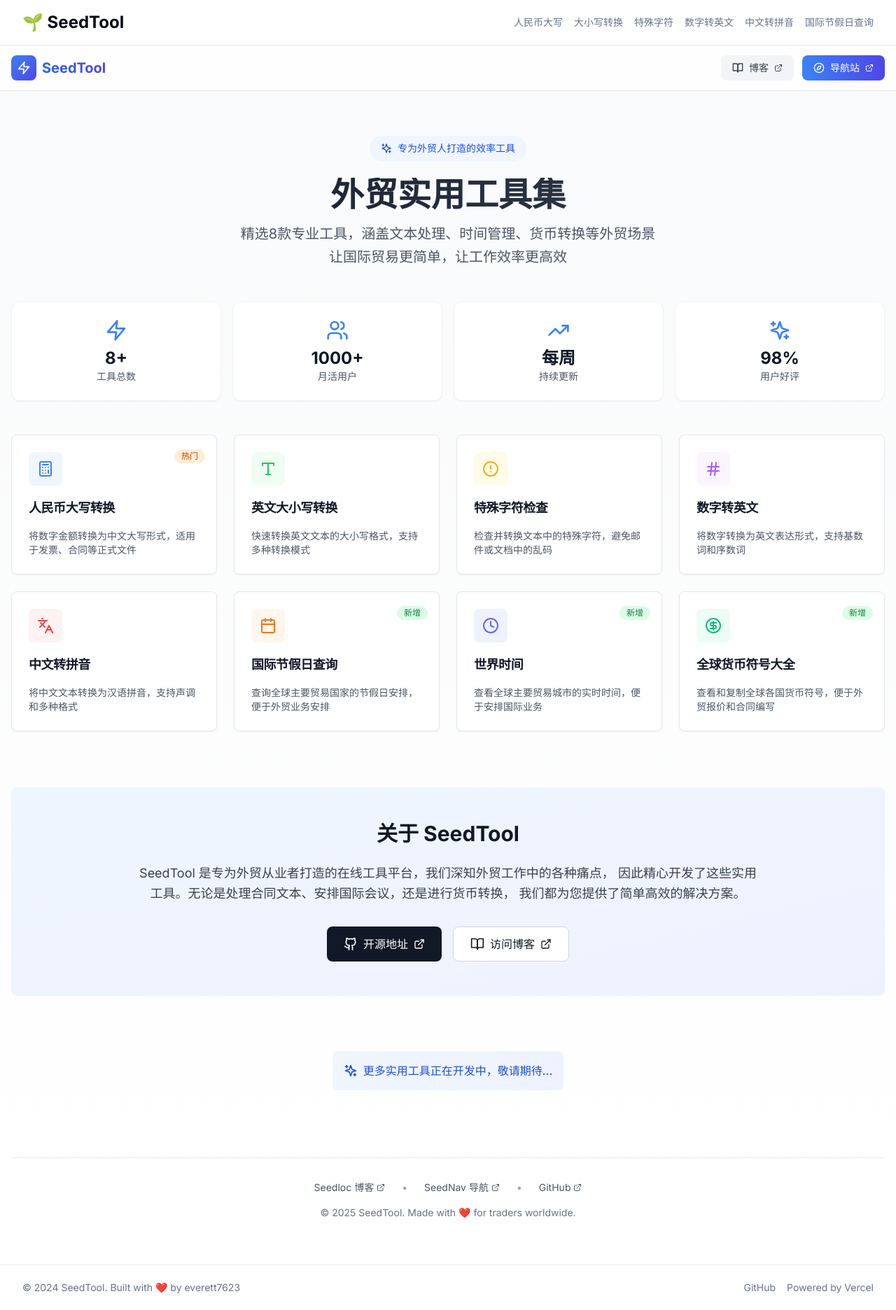
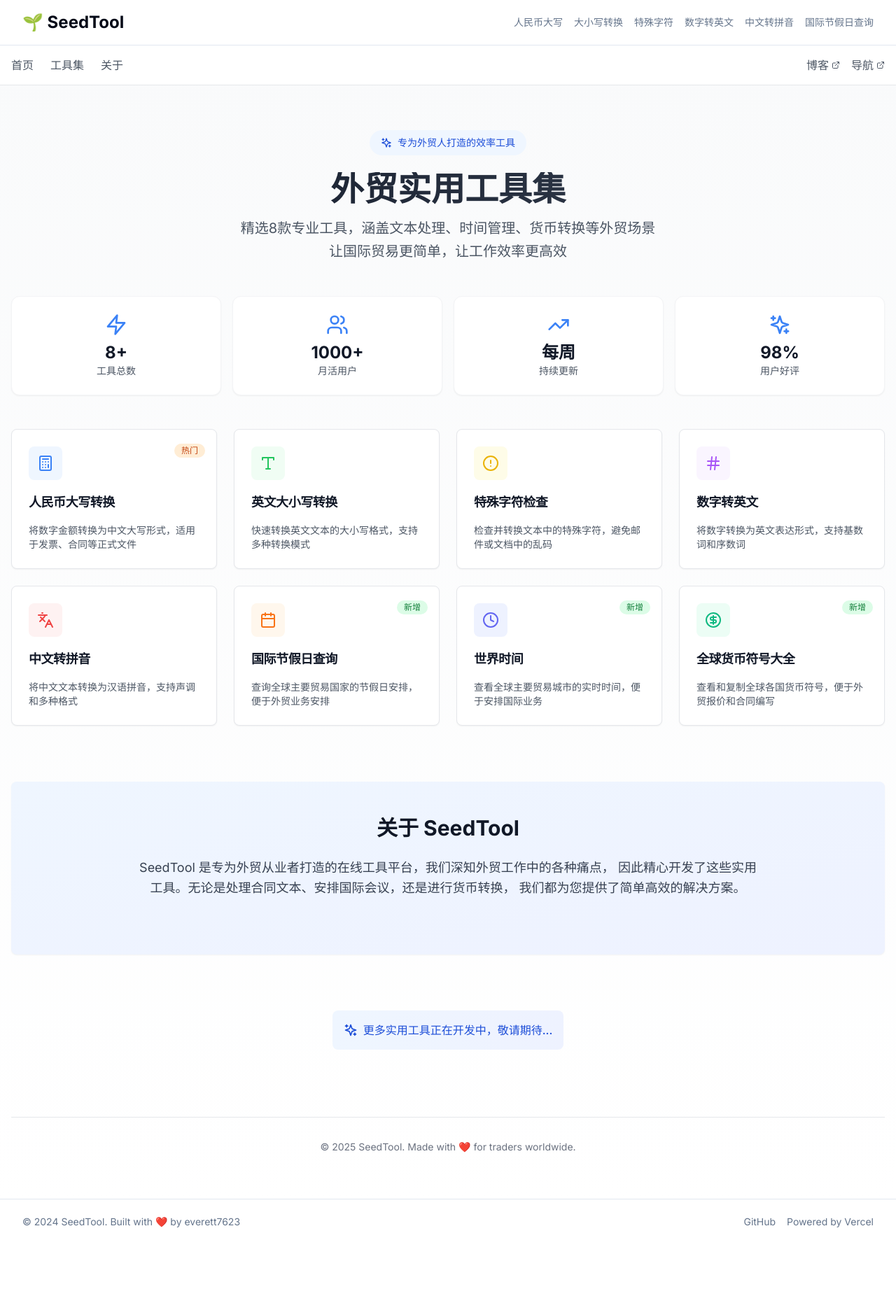
Before and after one commit to everett7623/Globokit, a Next.js app: page / in a window 1280 px wide. Shown: the whole page at 70% size. After the commit the page ends 1778 px from the top, so only its background shows below. Built offline with nearby package versions, Linux system fonts and the light colour scheme.

Commit message:
Update page.tsx

```diff
--- a/app/page.tsx
+++ b/app/page.tsx
@@ -1,10 +1,9 @@
 // 路径: seedtool/app/page.tsx
 // 更新时间: 2025-07-22
-// 说明: 优化布局，添加导航栏和外部链接
+// 说明: 简化布局，只保留顶部导航
 
 import Link from 'next/link'
 import { Card, CardContent, CardDescription, CardHeader, CardTitle } from '@/components/ui/card'
-import { Button } from '@/components/ui/button'
 import { Badge } from '@/components/ui/badge'
 import {
   Calculator,
@@ -18,8 +17,6 @@ import {
   ExternalLink,
   BookOpen,
   Compass,
-  Github,
-  Menu,
   Sparkles,
   TrendingUp,
   Users,
@@ -111,54 +108,39 @@ const stats = [
 export default function HomePage() {
   return (
     <div className="min-h-screen bg-gradient-to-b from-gray-50 to-white">
-      {/* 导航栏 */}
-      <nav className="sticky top-0 z-50 bg-white/80 backdrop-blur-md border-b border-gray-200">
+      {/* 简洁的顶部导航 */}
+      <nav className="border-b border-gray-200 bg-white">
         <div className="container mx-auto px-4 max-w-7xl">
-          <div className="flex items-center justify-between h-16">
-            {/* Logo区域 */}
-            <div className="flex items-center gap-2">
-              <div className="p-2 bg-gradient-to-br from-blue-500 to-indigo-600 rounded-lg">
-                <Zap className="h-5 w-5 text-white" />
-              </div>
-              <span className="font-bold text-xl bg-gradient-to-r from-blue-600 to-indigo-600 bg-clip-text text-transparent">
-                SeedTool
-              </span>
+          <div className="flex items-center justify-between h-14">
+            <div className="flex items-center gap-6">
+              <Link href="/" className="text-gray-600 hover:text-gray-900 transition-colors">首页</Link>
+              <Link href="#tools" className="text-gray-600 hover:text-gray-900 transition-colors">工具集</Link>
+              <Link href="#about" className="text-gray-600 hover:text-gray-900 transition-colors">关于</Link>
             </div>
-
-            {/* 中间导航链接 - 移除重复的导航 */}
-
-            {/* 右侧外部链接 */}
-            <div className="flex items-center gap-3">
+            <div className="flex items-center gap-4">
               <Link
                 href="https://seedloc.com"
                 target="_blank"
-                className="hidden md:flex items-center gap-2 px-4 py-2 text-sm font-medium text-gray-700 hover:text-gray-900 bg-gray-100 hover:bg-gray-200 rounded-lg transition-all"
+                className="text-gray-600 hover:text-gray-900 transition-colors flex items-center gap-1"
               >
-                <BookOpen className="h-4 w-4" />
                 博客
                 <ExternalLink className="h-3 w-3" />
               </Link>
               <Link
                 href="https://nav.seedloc.com"
                 target="_blank"
-                className="hidden md:flex items-center gap-2 px-4 py-2 text-sm font-medium text-white bg-gradient-to-r from-blue-500 to-indigo-600 hover:from-blue-600 hover:to-indigo-700 rounded-lg transition-all shadow-sm hover:shadow-md"
+                className="text-gray-600 hover:text-gray-900 transition-colors flex items-center gap-1"
               >
-                <Compass className="h-4 w-4" />
-                导航站
+                导航
                 <ExternalLink className="h-3 w-3" />
               </Link>
-
-              {/* 移动端菜单按钮 */}
-              <Button variant="ghost" size="icon" className="md:hidden">
-                <Menu className="h-5 w-5" />
-              </Button>
             </div>
           </div>
         </div>
       </nav>
 
       <div className="container mx-auto px-4 py-8 max-w-7xl">
-        {/* 头部区域 - 增强视觉效果 */}
+        {/* 头部区域 */}
         <div className="text-center mb-12 pt-8">
           <div className="inline-flex items-center gap-2 px-4 py-2 bg-blue-50 text-blue-700 rounded-full text-sm font-medium mb-6">
             <Sparkles className="h-4 w-4" />
@@ -236,26 +218,6 @@ export default function HomePage() {
                   因此精心开发了这些实用工具。无论是处理合同文本、安排国际会议，还是进行货币转换，
                   我们都为您提供了简单高效的解决方案。
                 </p>
-                <div className="flex flex-wrap gap-4 justify-center">
-                  <Link
-                    href="https://github.com/everett7623/seedtool"
-                    target="_blank"
-                    className="inline-flex items-center gap-2 px-6 py-3 bg-gray-900 text-white rounded-lg hover:bg-gray-800 transition-colors"
-                  >
-                    <Github className="h-5 w-5" />
-                    开源地址
-                    <ExternalLink className="h-4 w-4" />
-                  </Link>
-                  <Link
-                    href="https://seedloc.com"
-                    target="_blank"
-                    className="inline-flex items-center gap-2 px-6 py-3 bg-white text-gray-900 border border-gray-300 rounded-lg hover:bg-gray-50 transition-colors"
-                  >
-                    <BookOpen className="h-5 w-5" />
-                    访问博客
-                    <ExternalLink className="h-4 w-4" />
-                  </Link>
-                </div>
               </div>
             </CardContent>
           </Card>
@@ -273,35 +235,7 @@ export default function HomePage() {
 
         {/* 页脚 */}
         <footer className="mt-16 py-8 border-t border-gray-200">
-          <div className="text-center space-y-4">
-            <div className="flex items-center justify-center gap-6 text-sm">
-              <Link
-                href="https://seedloc.com"
-                target="_blank"
-                className="text-gray-600 hover:text-gray-900 transition-colors flex items-center gap-1"
-              >
-                Seedloc 博客
-                <ExternalLink className="h-3 w-3" />
-              </Link>
-              <span className="text-gray-400">•</span>
-              <Link
-                href="https://nav.seedloc.com"
-                target="_blank"
-                className="text-gray-600 hover:text-gray-900 transition-colors flex items-center gap-1"
-              >
-                SeedNav 导航
-                <ExternalLink className="h-3 w-3" />
-              </Link>
-              <span className="text-gray-400">•</span>
-              <Link
-                href="https://github.com/everett7623/seedtool"
-                target="_blank"
-                className="text-gray-600 hover:text-gray-900 transition-colors flex items-center gap-1"
-              >
-                GitHub
-                <ExternalLink className="h-3 w-3" />
-              </Link>
-            </div>
+          <div className="text-center">
             <p className="text-gray-500 text-sm">
               © 2025 SeedTool. Made with ❤️ for traders worldwide.
             </p>
```
